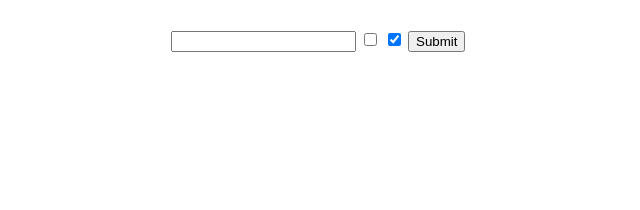
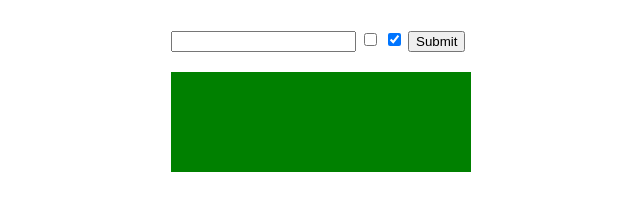
Before and after one commit to AlexAirCG/Study_Git, a plain HTML site: page index.html in a window 1280 px wide. Shown: the whole page, without its empty margins (219-859 px from the left). Drawn offline with Linux system fonts and the light colour scheme.

Commit message:
14:45 green

```diff
--- a/index.html
+++ b/index.html
@@ -10,11 +10,12 @@
 <body>
     <div class="main_block">
         <form action="" method="GET">
-	    <input type="text">
-	    <input type="checkbox">
-	    <input type="checkbox" checked>
-	    <input type="submit">
-</form>
+	        <input type="text">
+	        <input type="checkbox">
+	        <input type="checkbox" checked>
+	        <input type="submit">
+        </form>
+        <div class="green"></div>
     </div>
 </body>
 </html>
--- a/style.css
+++ b/style.css
@@ -3,3 +3,10 @@ body {
     max-width: 500px;
     margin: 0 auto;
 }
+
+.green {
+    width: 300px;
+    height: 100px;
+    background-color: green;
+    margin-top: 20px;
+}
```
